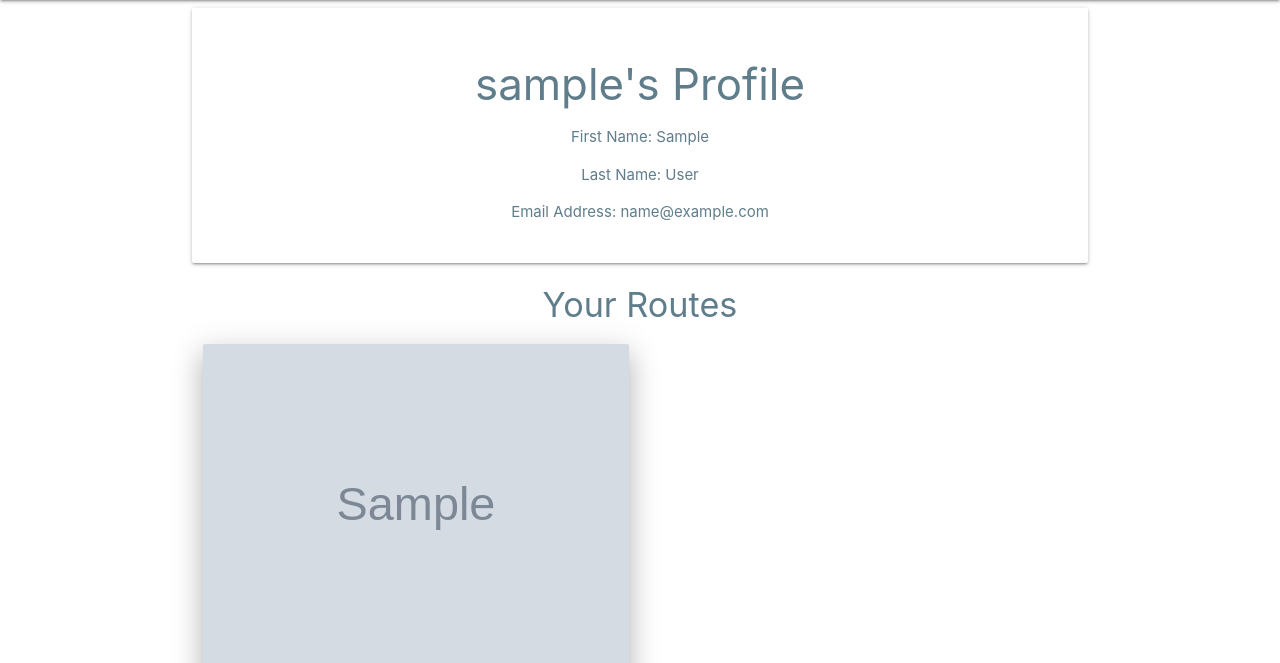
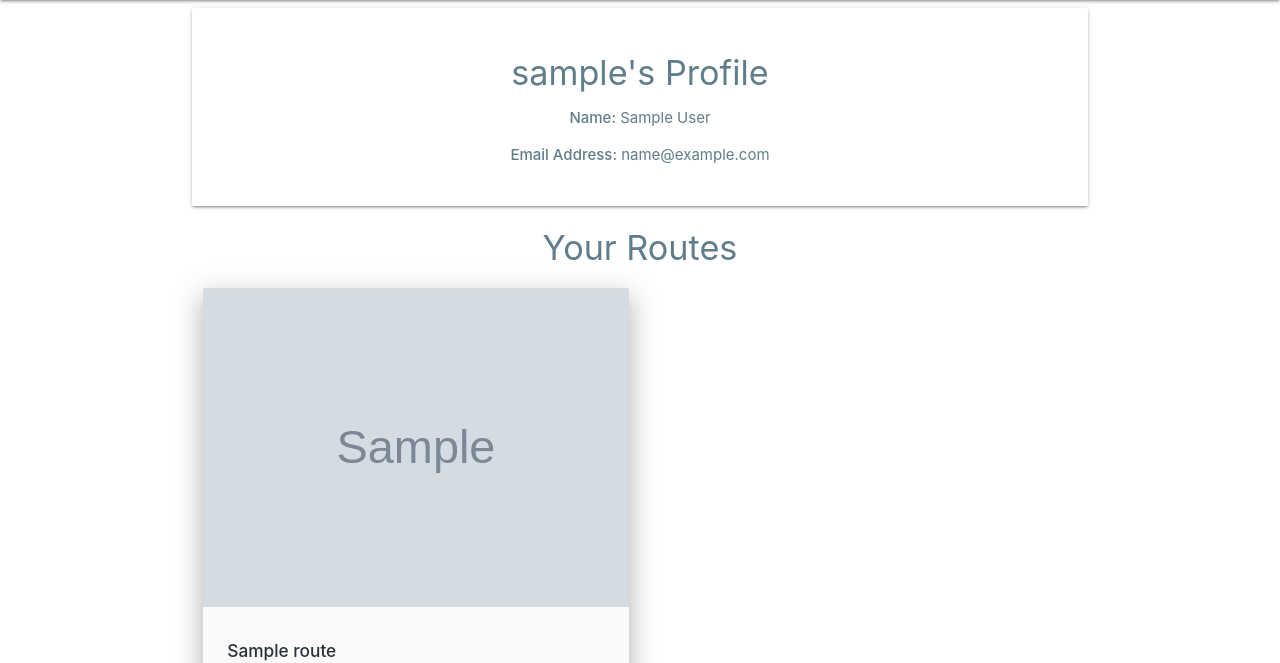
Before and after one commit to Matty-El/velo-route, a Flask app: page /profile/admin in a window 1280 px wide. Shown: the part 100-763 px from the top of the page. Run offline with Flask 2, Linux system fonts and the light colour scheme; the visitor is signed in with stand-in values (Sample User, id 1); grey boxes marked "Sample" are stand-in pictures; a database or web service that is not in the repository returns one stand-in record (values such as "Sample title"); some libraries are stand-ins or nearby versions.

Commit message:
Update profile card details

```diff
--- a/templates/profile.html
+++ b/templates/profile.html
@@ -5,17 +5,14 @@
 <div class="container">
   <div class="col s12 m6 offset-m3">
     <div class="card-panel">
-      <h3 class="center-align blue-grey-text">
+      <h4 class="center-align blue-grey-text">
         {{ username }}'s Profile
-      </h3>
+      </h4>
       <p class="center-align blue-grey-text">
-        First Name: {{ first_name }}
+        <strong>Name:</strong> {{ first_name }} {{ last_name }}
       </p>
       <p class="center-align blue-grey-text">
-        Last Name: {{ last_name }}
-      </p>
-      <p class="center-align blue-grey-text">
-        Email Address: {{ email }}
+        <strong>Email Address:</strong> {{ email }}
       </p>
     </div>
   </div>
```
